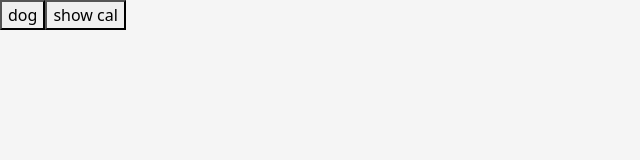
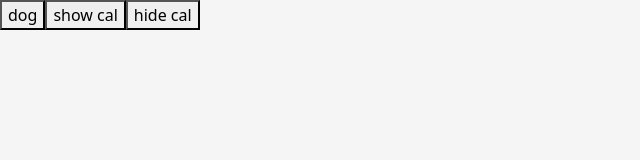
Before and after one commit to kr222/sei-project-4, a React (Vite) app in the folder front-end/: page / in a window 1280 px wide. Shown: the top 160 px of the page, without its empty margins (0-640 px from the left). Built offline with nearby package versions, Linux system fonts and the light colour scheme.

Commit message:
tidy up workshopcalendar

```diff
--- a/front-end/src/components/WorkshopCalendar.jsx
+++ b/front-end/src/components/WorkshopCalendar.jsx
@@ -58,9 +58,8 @@ const WorkshopCalendar = (props) => {
     <>
       <button onClick={() => getBookings()}>dog</button>
       <button onClick={() => setShowCal(true)}>show cal</button>
-      {/* <div>{bookings[0].workshop_type}</div>
-      <div>{bookings[0].booking_date}</div>
-      <div>{bookings[0].booking_cost}</div> */}
+      <button onClick={() => setShowCal(false)}>hide cal</button>
+
       {showCal && (
         <Calendar
           localizer={localizer}
@@ -75,3 +74,39 @@ const WorkshopCalendar = (props) => {
 };
 
 export default WorkshopCalendar;
+
+/*
+TODO:
+-[] register page
+-[] sign in page
+-[] nav
+
+- user
+-[] view booking availability for wood shop and metal shop seperately
+-[] create workshop booking in backend and front end
+-[x] edit workshop booking
+-[x] delete workshop booking
+
+- staff
+-[] current list of bookings
+  -[] staff booking list component
+-[] current inventory
+  -[] material inventory component
+-[] add item into inventory
+-[] edit inventory quantity
+
+- admin
+-[] admin dashboard
+-[] edit user (only role for now)
+-[] delete user
+
+- backend
+-[x] create workshop booking
+-[x] edit workshop booking
+-[] create new material inventory item
+-[] edit material inventory item quantity
+-[] edit user role
+-[] delete user
+-[] middleware
+-[] validators
+*/
```
